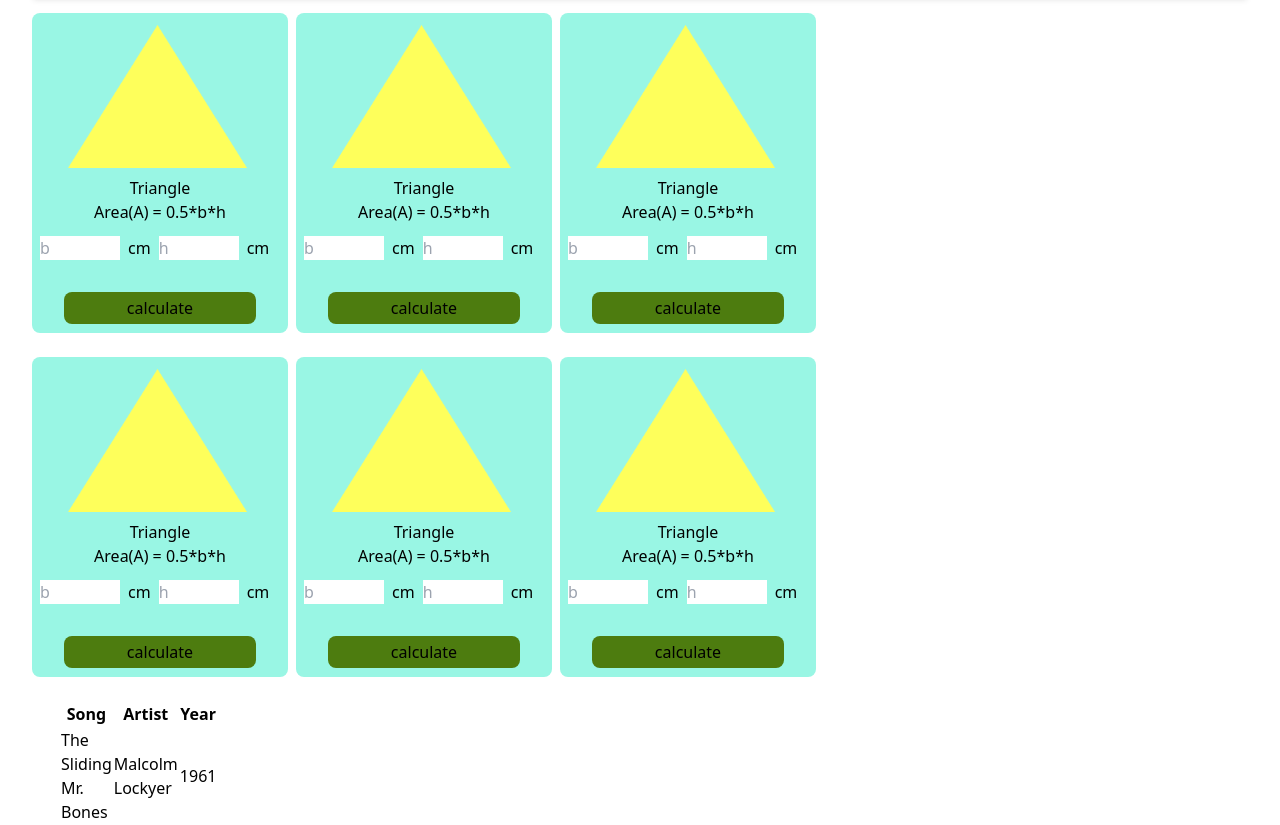
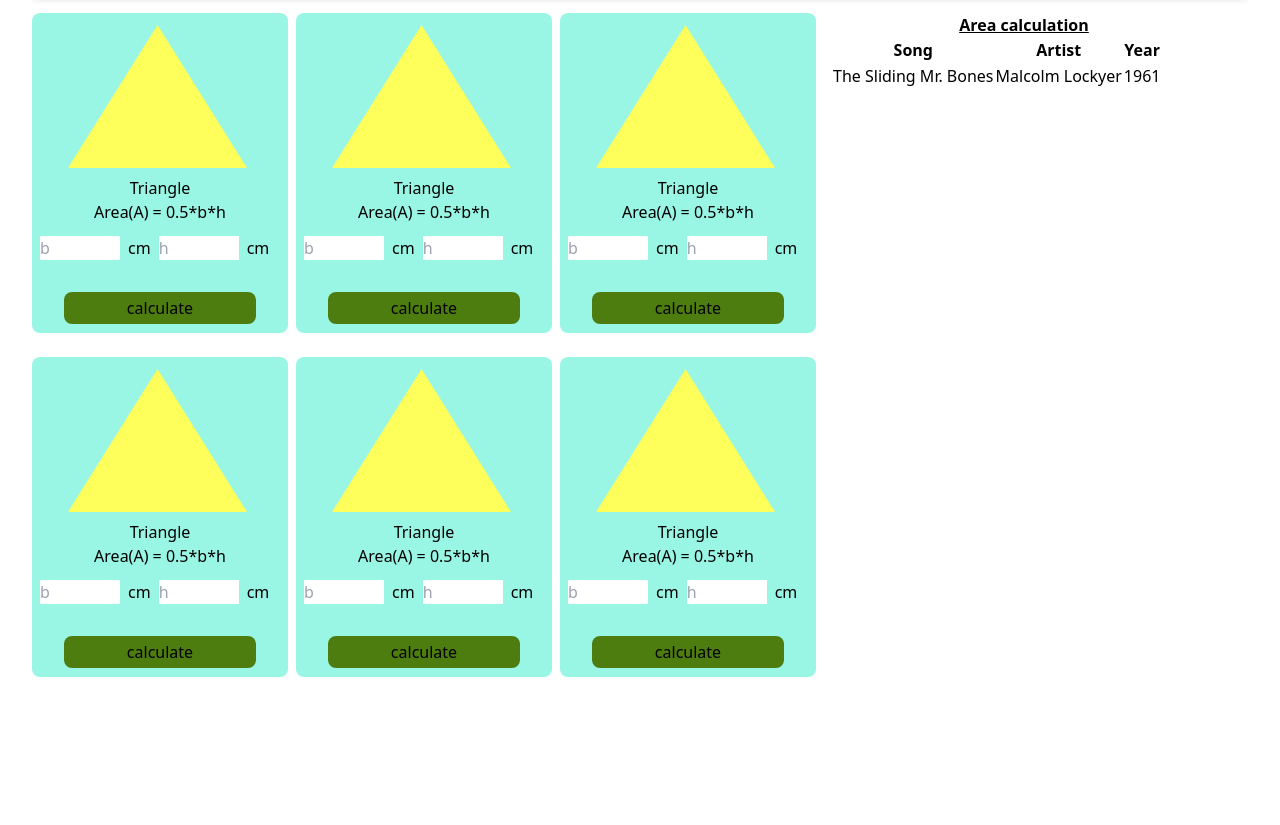
Before and after one commit to HimaloyAshis/geometry-genius, a plain HTML site: page index.html in a window 1280 px wide. Shown: the part 83-908 px from the top of the page. After the commit the page ends 800 px from the top, so only its background shows below. Drawn offline with nearby package versions, Linux system fonts and the light colour scheme.

Commit message:
card section

```diff
--- a/index.html
+++ b/index.html
@@ -20,9 +20,10 @@
             </div>
         </nav>
     </header>
+    <!-- card section -->
     <main>
         <section class="lg:pt-4 flex flex-col md:flex-row  lg:flex-row ">
-            <div class="w-full md:w-[60%] lg:w-[60%] grid md:grid-cols-2 lg:grid-cols-3 gap-6">
+            <div class="w-full md:w-[60%] lg:w-[60%] grid md:grid-cols-3 lg:grid-cols-3 gap-6">
                 <div class=" w-64 h-80 bg-teal-200 rounded-lg  ml-8">
                     <img class="w-[70%] justify-items-center ml-9 pt-3" src="images/triangle.png" alt="">
                     <h1 class="text-center mt-2">Triangle</h1>
@@ -95,8 +96,11 @@
                         </div>
                         <button class="bg-lime-700 mt-8 ml-8 h-8 w-3/4 rounded-lg">calculate</button>
                 </div>
-                <div class="w-[70%] md:w-[50%] lg:w-[50%] mx-auto">
+            </div>
+
+            <div class="w-full md:w-[30%] lg:w-[30%] mx-auto">
                 <table class="">
+                    <h1 class="underline font-bold text-center">Area calculation</h1>
                     <thead>
                         <tr>
                         <th>Song</th>
@@ -114,7 +118,6 @@
 
                 </table>
             </div>
-            </div>
         </section>
     </main>
 </body>
```
Lines whose indentation alone changed are shown as unchanged.
